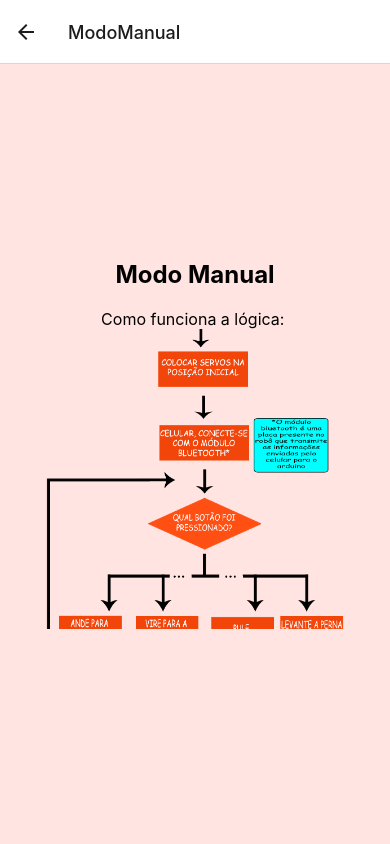
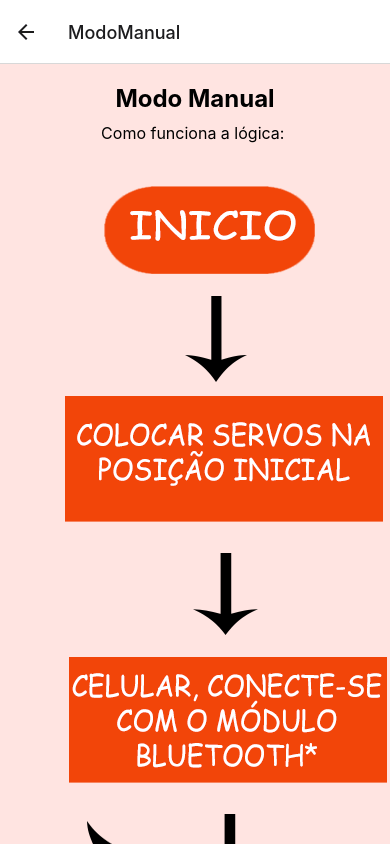
Before and after one commit to gabriela-salvus/OttoApp, a React Native app: screen /ModoManual in a window 390 px wide. Built offline with nearby package versions, Linux system fonts and the light colour scheme.

Commit message:
mudanças nas imagens dos codigos

```diff
--- a/screens/ComoConstruirScreen.js
+++ b/screens/ComoConstruirScreen.js
@@ -141,7 +141,7 @@ const styles = StyleSheet.create({
     fontWeight: 'bold',
     marginBottom: 20,
     fontFamily: 'Roboto',
-    color: '#4CAF50',
+    color: '#FF8C00',
   },
   passo: {
     fontSize: 24,
@@ -156,7 +156,7 @@ const styles = StyleSheet.create({
     borderRadius: 5, // Adiciona bordas arredondadas para uma aparência mais agradável
   },
   materiais: {
-    fontSize: 24,
+    fontSize: 30,
     fontWeight: 'bold',
     marginBottom: 20,
     fontFamily: 'Roboto',
--- a/screens/ModoDesvia.js
+++ b/screens/ModoDesvia.js
@@ -1,39 +1,49 @@
 import React from 'react';
-import { View, Text, StyleSheet, Image } from 'react-native';
+import { View, Text, StyleSheet, Image, ScrollView, Dimensions } from 'react-native';
+
+const { height } = Dimensions.get('window');
 
 export default function ModoDesviaObstaculosScreen() {
   return (
-    <View style={styles.container}>
-      <Text style={styles.title}>Modo Desvia de Obstáculos</Text>
-      <Text style={styles.description}>Como funciona a lógica: </Text>
-      <Image source={require('../assets/CodigoDesviaObst.png')} style={styles.image} />
-
-    </View>
+    <ScrollView contentContainerStyle={styles.scrollContainer}>
+      <View style={styles.container}>
+        <Text style={styles.title}>Modo Desvia de Obstáculos</Text>
+        <Text style={styles.description}>Como funciona a lógica: </Text>
+        <Image source={require('../assets/CodigoDesviaObst.png')} style={styles.image} resizeMode="contain" />
+      </View>
+    </ScrollView>
   );
 }
 
 const styles = StyleSheet.create({
+  scrollContainer: {
+    flexGrow: 1,
+    justifyContent: 'flex-start',
+    alignItems: 'center',
+    paddingVertical: 20,
+    backgroundColor: '#FFE4E1',
+  },
   container: {
     flex: 1,
-    justifyContent: 'center',
     alignItems: 'center',
-    padding: 20,
-    backgroundColor: '#FFE4E1',
+    paddingHorizontal: 20,
   },
   title: {
     fontSize: 24,
     fontWeight: 'bold',
+    marginBottom: 10,
+    fontFamily: 'Roboto',
+  },
+  image: {
+    width: '100%',
+    height: undefined,
+    aspectRatio: 1, // Mantém a proporção da imagem
+    marginBottom: 20,
+  },
+  description: {
+    fontSize: 16,
+    textAlign: 'center',
     marginBottom: 20,
     fontFamily: 'Roboto',
   },
-  image: {
-    width: 300,
-    height: 300,
-    marginBottom: 20,
-  },
-  description: {
-    fontSize: 24,
-    textAlign: 'center',
-    fontFamily: 'Roboto',
-  },
 });
--- a/screens/ModoManual.js
+++ b/screens/ModoManual.js
@@ -1,36 +1,48 @@
 import React from 'react';
-import { View, Text, StyleSheet, Image } from 'react-native';
+import { View, Text, StyleSheet, Image, ScrollView, Dimensions } from 'react-native';
+
+const { height } = Dimensions.get('window');
 
 export default function ModoManualScreen() {
   return (
-    <View style={styles.container}>
-      <Text style={styles.title}>Modo Manual</Text>
-      <Text style={styles.description}>Como funciona a lógica: </Text>
-      <Image source={require('../assets/CodigoManual.png')} style={styles.image} />
-    </View>
+    <ScrollView contentContainerStyle={styles.scrollContainer}>
+      <View style={styles.container}>
+        <Text style={styles.title}>Modo Manual</Text>
+        <Text style={styles.description}>Como funciona a lógica: </Text>
+        <Image source={require('../assets/CodigoManual.png')} style={styles.image} resizeMode="contain" />
+      </View>
+    </ScrollView>
   );
 }
 
 const styles = StyleSheet.create({
+  scrollContainer: {
+    flexGrow: 1,
+    justifyContent: 'flex-start',
+    alignItems: 'center',
+    paddingVertical: 20,
+    backgroundColor: '#FFE4E1',
+  },
   container: {
     flex: 1,
-    justifyContent: 'center',
     alignItems: 'center',
-    padding: 20,
-    backgroundColor: '#FFE4E1',
+    paddingHorizontal: 20,
   },
   title: {
     fontSize: 24,
     fontWeight: 'bold',
-    marginBottom: 20,
+    marginBottom: 10,
   },
   image: {
-    width: 300,
-    height: 300,
+    width: '100%',
+    height: undefined,
+    aspectRatio: 1, // Mantém a proporção da imagem
     marginBottom: 20,
+    resizeMode: 'contain', // Garante que a imagem seja contida dentro das dimensões
   },
   description: {
     fontSize: 16,
     textAlign: 'center',
+    marginBottom: 20,
   },
 });
```
